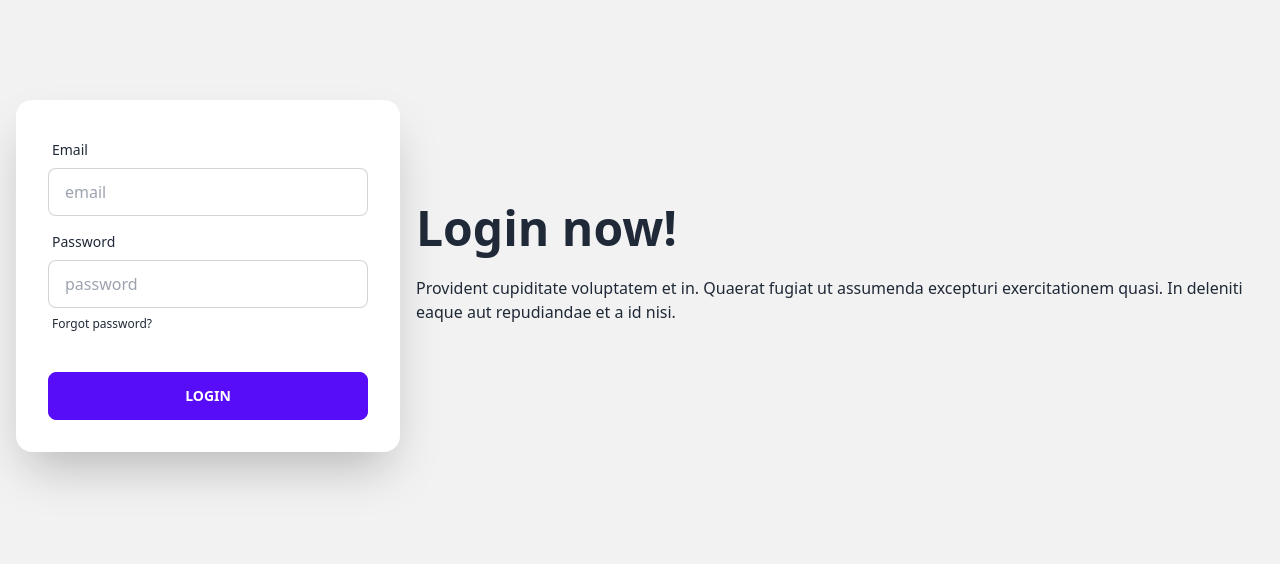
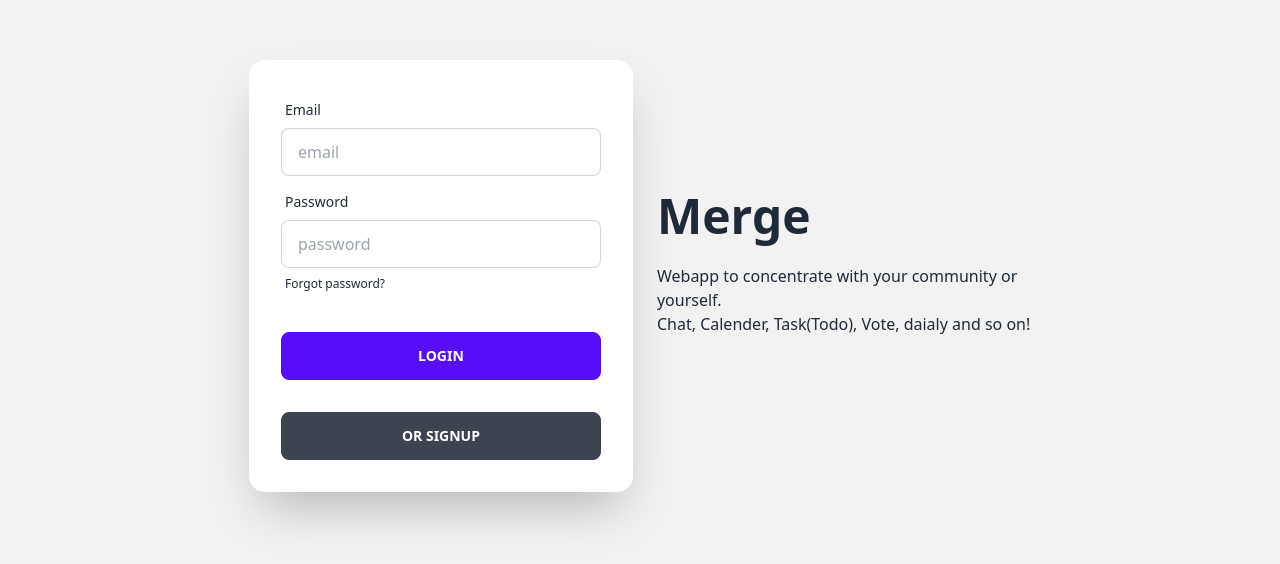
Before and after one commit to tamagoez/Merge, a Next.js app: page / in a window 1280 px wide. Shown: the part 124-688 px from the top of the page. Built offline with nearby package versions, Linux system fonts and the light colour scheme.

Commit message:
* Update index looks

```diff
--- a/pages/index.tsx
+++ b/pages/index.tsx
@@ -5,10 +5,14 @@ import Image from 'next/image'
 const Home: NextPage = () => {
   return (
     <div className="hero min-h-screen bg-base-200">
+      <Head>
+        <title>Merge</title>
+        <link rel="icon" href="/favicon.ico" />
+      </Head>
       <div className="hero-content flex-col lg:flex-row-reverse">
-        <div className="text-center lg:text-left">
-          <h1 className="text-5xl font-bold">Login now!</h1>
-          <p className="py-6">Provident cupiditate voluptatem et in. Quaerat fugiat ut assumenda excepturi exercitationem quasi. In deleniti eaque aut repudiandae et a id nisi.</p>
+        <div className="text-center lg:text-left lg:pl-2">
+          <h1 className="text-5xl font-bold">Merge</h1>
+          <p className="py-6">Webapp to concentrate with your community or yourself.<br />Chat, Calender, Task(Todo), Vote, daialy and so on!</p>
         </div>
         <div className="card flex-shrink-0 w-full max-w-sm shadow-2xl bg-base-100">
           <div className="card-body">
@@ -30,6 +34,9 @@ const Home: NextPage = () => {
             <div className="form-control mt-6">
               <button className="btn btn-primary">Login</button>
             </div>
+            <div className="form-control mt-6">
+              <button className="btn btn-primary-content">or Signup</button>
+            </div>
           </div>
         </div>
       </div>
```
